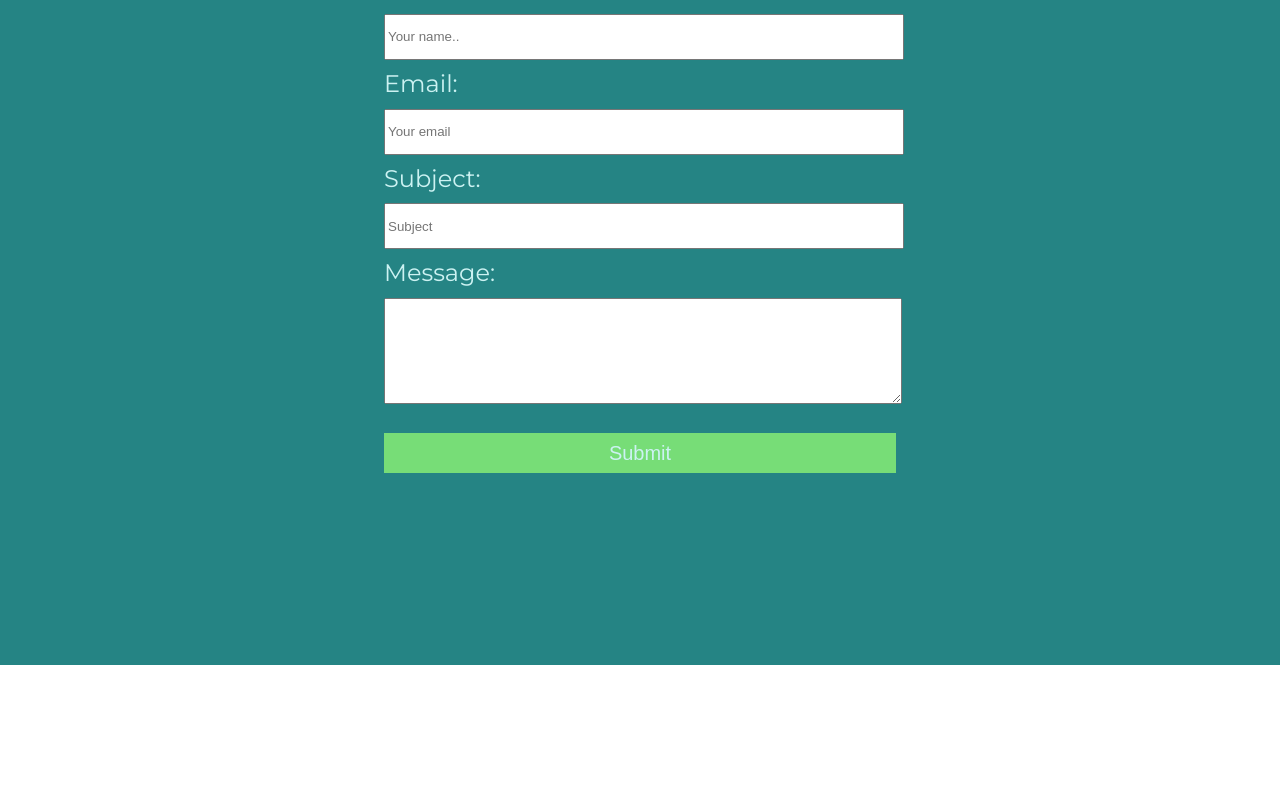
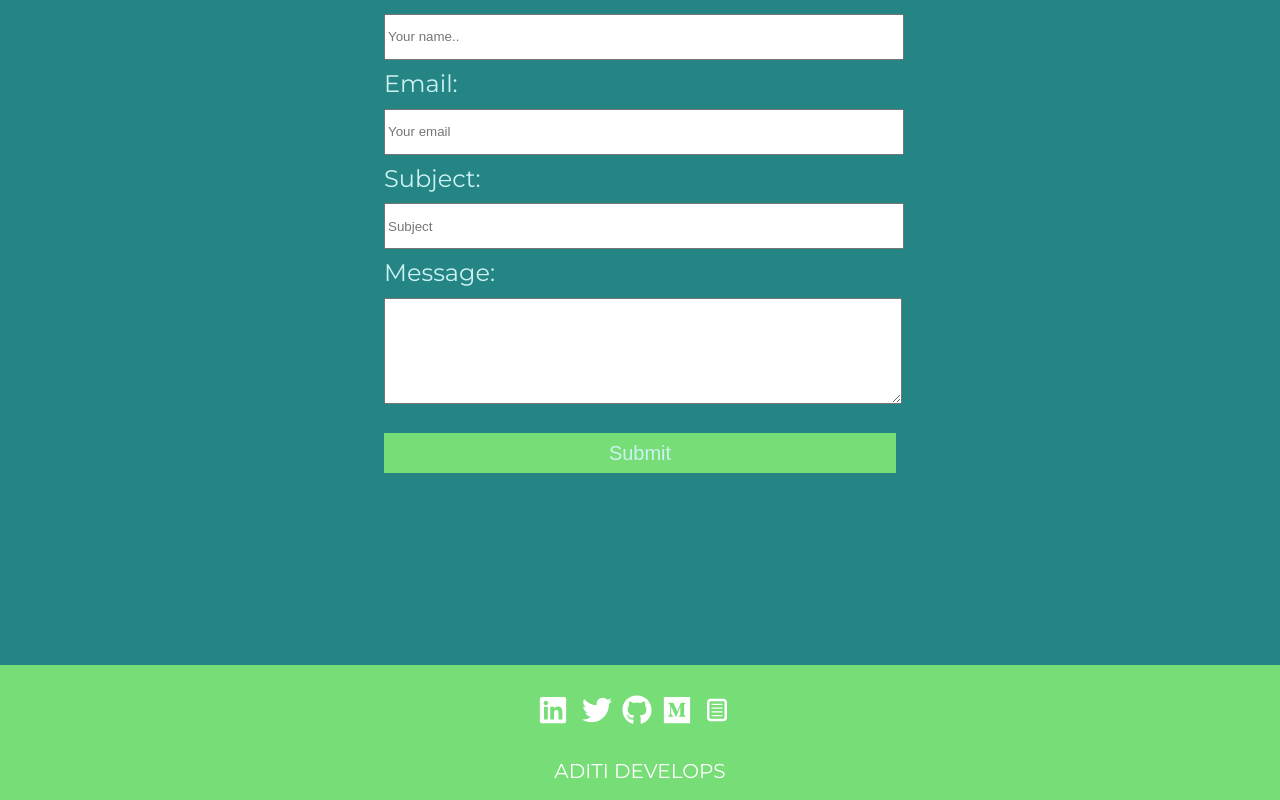
Before and after one commit to asaki444/aditi-develops-site, a React (Create React App) app in the folder aditi-portfolio-site/: page / in a window 1280 px wide. Shown: the part 2820-3620 px from the top of the page. Before the commit the page ends 3485 px from the top, so only its background shows below. Built offline with nearby package versions, Linux system fonts and the light colour scheme.

Commit message:
added footer

```diff
--- a/aditi-portfolio-site/src/App.js
+++ b/aditi-portfolio-site/src/App.js
@@ -7,6 +7,7 @@ import AboutMe from './aboutMe/aboutMe';
 import Home from './home/home';
 import Portfolio from './portfolio/portfolio';
 import ContactMe from './contactMe/contactMe';
+import Footer from './footer/footer';
 
 import './App.css';
 
@@ -19,6 +20,7 @@ function App() {
        <AboutMe />
        <Portfolio />
        <ContactMe />
+       <Footer />
     </div>
 
 
--- /dev/null
+++ b/aditi-portfolio-site/src/footer/footer.jsx
@@ -0,0 +1,34 @@
+import React from 'react';
+import './footer.scss';
+import {FaLinkedin, FaTwitter, FaGithub, FaMedium} from 'react-icons/fa';
+import {TiDocumentText } from "react-icons/ti";
+
+
+export default function Footer (){
+
+
+    return(
+
+        <div className="footer">
+           <>
+           <a href="https://www.linkedin.com/in/aditigreen/">
+           <FaLinkedin className="footer-icon" /> </a>
+         <a href="https://twitter.com/AditiGre">
+         <FaTwitter className="footer-icon" />
+             </a>
+             <a href="https://github.com/asaki444">
+             <FaGithub className="footer-icon" />
+            </a>
+             <a href="https://medium.com/@AditiGre">
+             <FaMedium className="footer-icon" />
+             </a>
+              <a href="https://docs.google.com/document/d/1UxNQ7Tin3nDH95mHgjjptGCf38E6ze_LGG_3NqBVey0/edit?usp=sharing">
+              <TiDocumentText className="footer-icon" />
+                  </a>
+           </>
+           <p>
+               ADITI DEVELOPS
+           </p>
+        </div>
+        )
+}
--- /dev/null
+++ b/aditi-portfolio-site/src/footer/footer.scss
@@ -0,0 +1,19 @@
+.footer{
+  text-align:center;
+  background-color: #77DD77;
+  height: 135px;
+}
+
+.footer-icon{
+    color: #fff;
+    font-size: 30px;
+    margin: 30px 10px 10px 0px;
+
+}
+
+p{
+  font-style:bold;
+  color: #fff;
+  font-size: 20px;
+  margin-bottom: 10px;
+}
```
